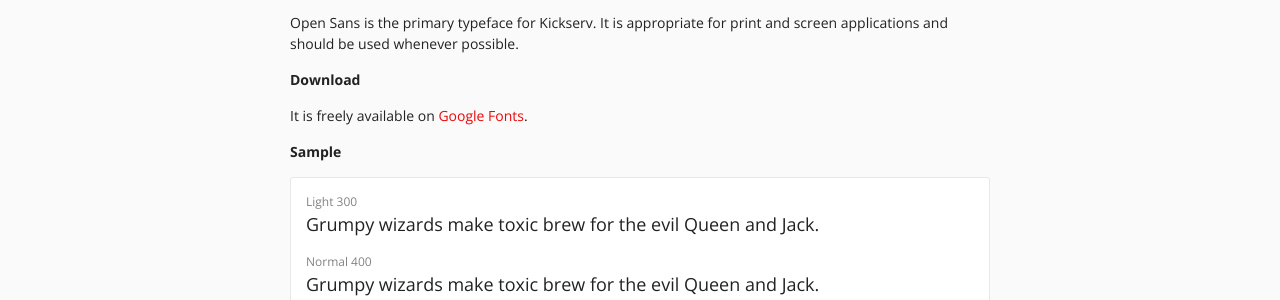
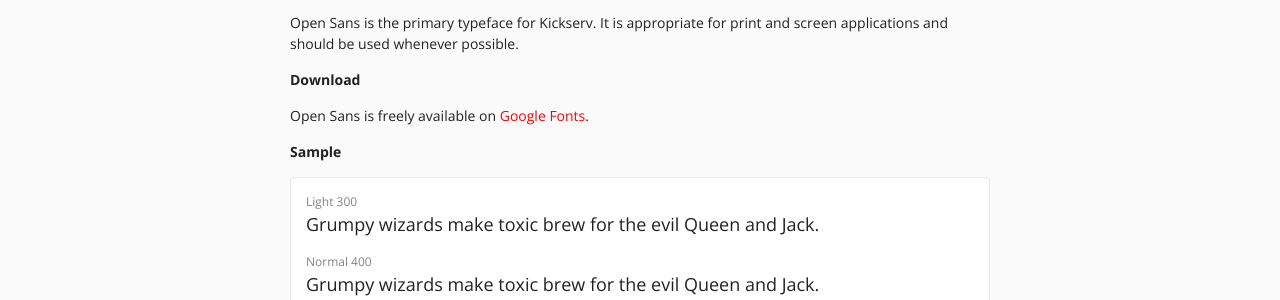
Before and after one commit to kickserv/kickserv_samples, a Jekyll site: the page built from pages/4-typography.md, in a window 1280 px wide. Shown: the part 209-509 px from the top of the page. Built offline with Jekyll 4.4.1, drawn with Linux system fonts in a browser that asks for light colours.

Commit message:
Whoops, typo

```diff
--- a/pages/4-typography.md
+++ b/pages/4-typography.md
@@ -11,7 +11,8 @@
 
 **Download**
 
-It is freely available on [Google Fonts](http://www.google.com/fonts/specimen/Open%20Sans).
+Open Sans is freely available on
+[Google Fonts](http://www.google.com/fonts/specimen/Open%20Sans).
 
 **Sample**
 
```
Also changed, not shown: 2 other files.
